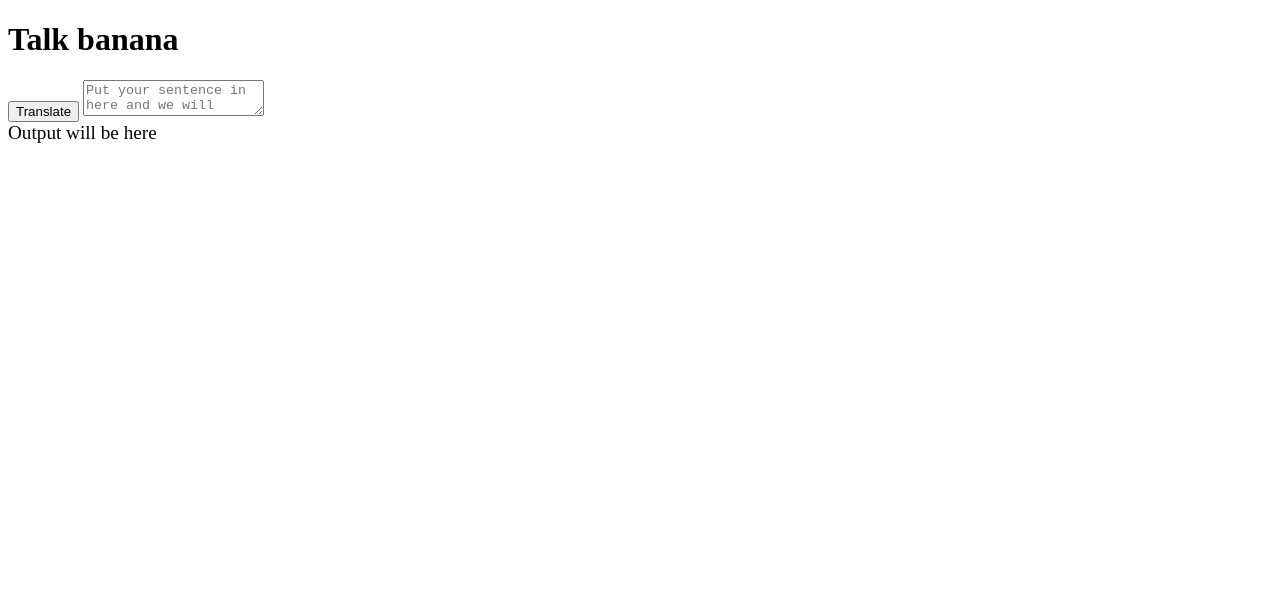
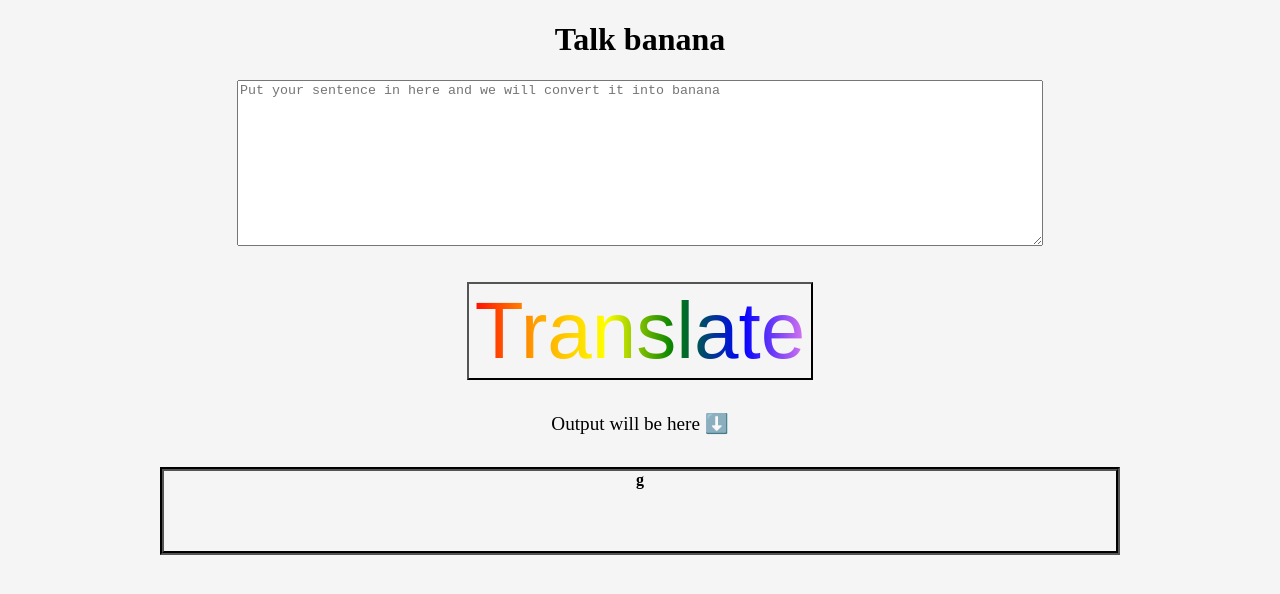
Before and after one commit to Vishz07/Banana-Speak, a plain HTML site: page index.html in a window 1280 px wide. Drawn offline with Linux system fonts and the light colour scheme.

Commit message:
Added Css

```diff
--- a/index.html
+++ b/index.html
@@ -4,16 +4,23 @@
     <meta charset="UTF-8" />
     <meta http-equiv="X-UA-Compatible" content="IE=edge" />
     <meta name="viewport" content="width=device-width, initial-scale=1.0" />
+    <link rel="stylesheet" href="/style.css">
     <title>Document</title>
   </head>
   <body>
     <h1>Talk banana</h1>
-    <button id="btn-translate">Translate</button>
-    <textarea id="txt-input"
+
+    <div class="txtbox">
+    <textarea class="typebox" id="txt-input"
       placeholder="Put your sentence in here and we will convert it into banana"
     ></textarea>
-    <div style="font-size: larger;">Output will be here </div>
-    <div id="output" style="color: black;"></div>
+    </div>
+    <button class="rnb" id="btn-translate">Translate
+
+    </button>
+    <div class="output" style="font-size: larger;">Output will be here ⬇️ </div>
+
+    <div id="output">g</div>
 
 
 
--- /dev/null
+++ b/style.css
@@ -0,0 +1,53 @@
+body{
+  margin: 0;
+  padding: 0;
+  background-color:whitesmoke;
+}
+
+h1{
+  text-align: center;
+  border: 3rem;
+  border-color: black;
+
+}
+
+.txtbox{
+  text-align: center;
+
+}
+.typebox{
+  width: 50rem;
+  height: 10rem;
+}
+
+#btn-translate{
+  display: flex;
+  margin: auto;
+  font-size: 5rem;
+  margin-top: 2rem;
+
+}
+
+.output{
+  text-align: center;
+  padding-top: 2rem;
+}
+
+#output{
+  text-align: center;
+  color: black;
+  border: 3rem;
+  border-width: 4px;
+  font-weight: bolder;
+  height: 5rem;
+  margin:2rem 10rem;
+  border-color: black;
+  border-style:groove
+
+
+}
+.rnb{
+background-image: linear-gradient(to left,violet,blue,green,yellow,orange,red);
+-webkit-background-clip: text;
+color:transparent
+}
```
